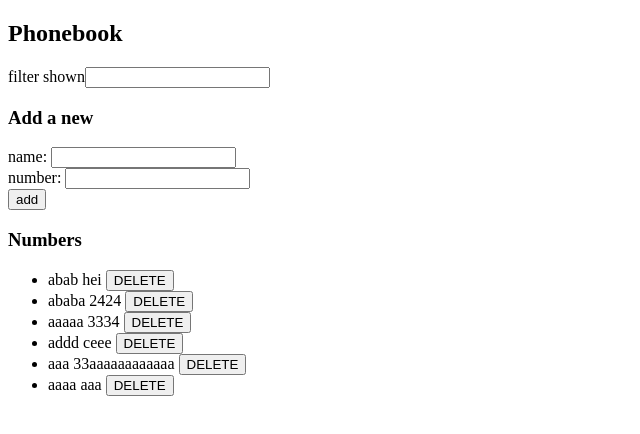
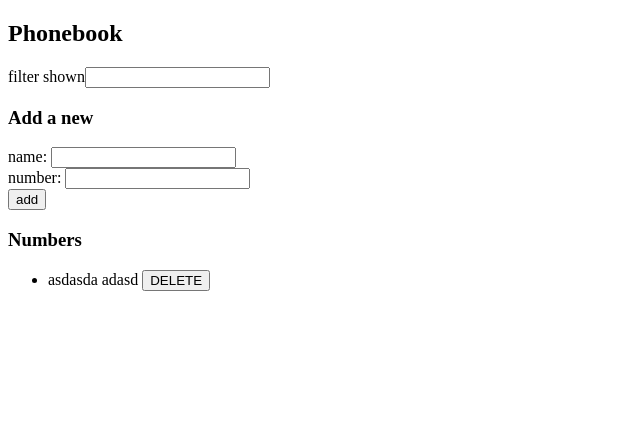
Before and after one commit to persorkki/fullstack, a React (Create React App) app in the folder osa2/puhelinluettelo/: page / in a window 1280 px wide. Shown: the top 434 px of the page, without its empty margins (0-640 px from the left). Built offline with nearby package versions, Linux system fonts and the light colour scheme; data requests are answered from the project's data file.

Commit message:
2.19 & 2.20 puhelinluettelo step11 step12

```diff
--- a/osa2/puhelinluettelo/db.json
+++ b/osa2/puhelinluettelo/db.json
@@ -1,34 +1,9 @@
 {
   "persons": [
     {
-      "name": "abab",
-      "number": "hei",
-      "id": "abab_1626225510462"
-    },
-    {
-      "name": "ababa",
-      "number": "2424",
-      "id": "ababa_1626225523857"
-    },
-    {
-      "name": "aaaaa",
-      "number": "3334",
-      "id": "aaaaa_1626226781176"
-    },
-    {
-      "name": "addd",
-      "number": "ceee",
-      "id": "addd_1626226946499"
-    },
-    {
-      "name": "aaa",
-      "number": "33aaaaaaaaaaaa",
-      "id": "aaa_1626227108018"
-    },
-    {
-      "name": "aaaa",
-      "number": "aaa",
-      "id": "aaaa_1626227828946"
+      "name": "asdasda",
+      "number": "adasd",
+      "id": "asdasda_1626232650466"
     }
   ]
 }
--- a/osa2/puhelinluettelo/src/App.js
+++ b/osa2/puhelinluettelo/src/App.js
@@ -5,6 +5,7 @@ import React, { useEffect, useState } from 'react'
 import Persons from './components/Persons'
 import PersonForm from './components/PersonForm'
 import Filter from './components/Filter'
+import Notification from './components/Notification'
 
 /* services */
 import personService from './services/person'
@@ -16,9 +17,9 @@ const App = () => {
   const [newNumber, setNewNumber] = useState('')
   const [newFilter, setNewFilter] = useState('')
   const [filtered, setFiltered] = useState([])
+  const [infoText, setInfoText] = useState(null)
+  const [isError, setIsError] = useState(false)
 
-  //reusing this was not the code save I was hoping for, FIX?
-  //TODO: FIX
   const handleInputChange = (event, setState) => {
     setState(event.target.value)
   }
@@ -39,18 +40,17 @@ const App = () => {
         personService
           .update(findPerson.id, personObject)
           .then(() => {
-            let updated = [...persons]
-            const index = updated.findIndex(x => x.name === newName)
-
-            //otetaan vanha id talteen koska luomme aina uuden ylempänä
-            personObject.id = persons[index].id
-
-            updated[index] = personObject
-            //tämä pitäisi hakea serveriltä uudestaan, mutta loputon useEffect looppi estää
-            //personsin automaattisen päivittämisen
-            //korjaa myöhemmin ehkä
-            setPersons(updated)
+            infoSetter(`Updated ${newName}`)
+            updateList()
           })
+          .catch(error => {
+            setIsError(true)
+            infoSetter(`${newName} does not exist anymore on the server`)
+            updateList()
+          })
+      }
+      else {
+        infoSetter(`No action was taken`)
       }
       return
     }
@@ -58,36 +58,66 @@ const App = () => {
       .create(personObject)
       .then(() =>
         setPersons(persons.concat(personObject))
-      )
+    )
+    infoSetter(`Added ${newName}`)
     setNewName('')
     setNewNumber('')
+  }
+
+  const updateList = () => {
+    personService
+      .getAll()
+      .then(response => setPersons(response))
+      .catch(error => {
+        setIsError(true)
+        setInfoText(`error fetching the list`)
+      })
   }
 
   //haetaan uusi lista kerran
   useEffect(() => {
     personService
-      .getAll()
-      .then(response => {
-        setPersons(response)
-      })
+    .getAll()
+    .then(response => setPersons(response))
+      .catch(error => {
+        setIsError(true)
+        setInfoText(`error fetching the list`)
+    })
   }, [])
 
   useEffect(() => {
     setFiltered(persons.filter(x => x.name.toLowerCase().includes(newFilter.toLowerCase())))
   }, [newFilter, persons])
 
+  //vähennetään duplikaatiota
+  const infoSetter = (message) => {
+    setInfoText(message)
+    setTimeout(() => {
+      setInfoText(null)
+      setIsError(false)
+    }, 3000)
+  }
+
   const personDeleteHandler = (id, name) => {
     if (window.confirm(`really delete ${name}?`)) {
       personService
         .deletePerson(id)
-        //pitäisiköhän tämä hakea serveriltä uudestaan deletoinnin jälkeen?
-        .then(setPersons(persons.filter(p => p.id !== id)))
-        .catch(error => console.log(error.content))
+        //pitäisiköhän tämä oikeastaan hakea serveriltä uudestaan deletoinnin jälkeen?
+        //no jostain syystä tämä nyt ainut tapa jolla toimii
+        /*.then(setPersons(persons.filter(p => p.id !== id)))*/
+        .then(() => updateList())
+        .catch(error => {
+          setIsError(true)
+          setInfoText(`${name} was already deleted from the server`)
+          updateList()
+        })
+      infoSetter(`Deleted ${name}`)
     }
   }
 
   return (
     <div>
+      <Notification message={infoText} isError={isError} />
       <h2>Phonebook</h2>
       <Filter newFilter={newFilter} handleInputChange={handleInputChange} setNewFilter={setNewFilter} />
       <h3>Add a new</h3>
--- /dev/null
+++ b/osa2/puhelinluettelo/src/components/Notification.js
@@ -0,0 +1,33 @@
+import React from 'react'
+
+const Notification = ({ message, isError }) => {
+    const errorStyle = {
+        color: "red",
+        background: "lightgrey",
+        fontSize: 20,
+        borderStyle: "solid",
+        borderRadius: 5,
+        padding: 10,
+        marginBottom: 10,
+    }
+    const notificationStyle = {
+        color: "green",
+        background: "lightgrey",
+        fontSize: 20,
+        borderStyle: "solid",
+        borderRadius: 5,
+        padding: 10,
+        marginBottom: 10,
+    }
+
+    if (message === null) {
+        return null
+    }
+    return (
+        <div style={isError ? errorStyle : notificationStyle}>
+            {message}
+        </div>
+    )
+}
+
+export default Notification
--- a/osa2/puhelinluettelo/src/index.js
+++ b/osa2/puhelinluettelo/src/index.js
@@ -1,5 +1,6 @@
 import ReactDOM from 'react-dom';
 import App from './App';
+import './index.css'
 
 ReactDOM.render(
   <App />,
```
Also changed, not shown: osa2/puhelinluettelo/src/index.css (added).
